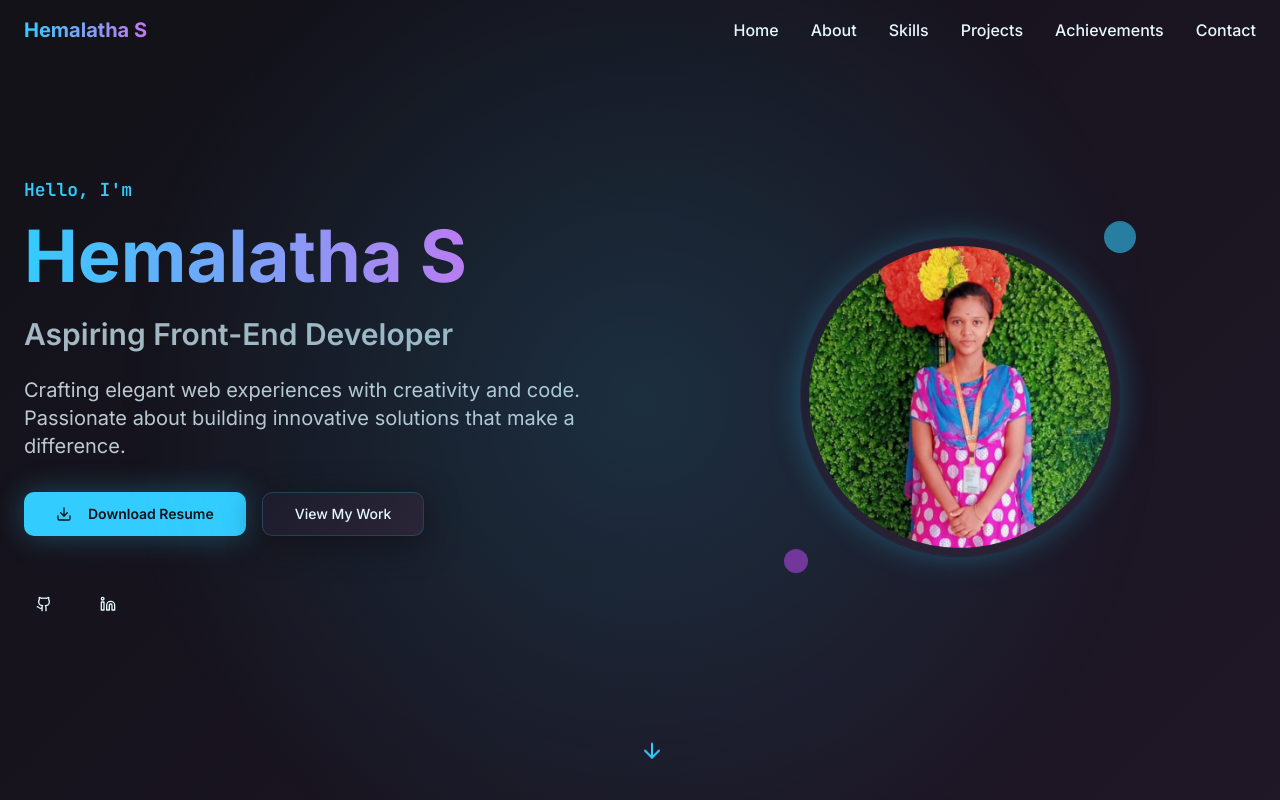
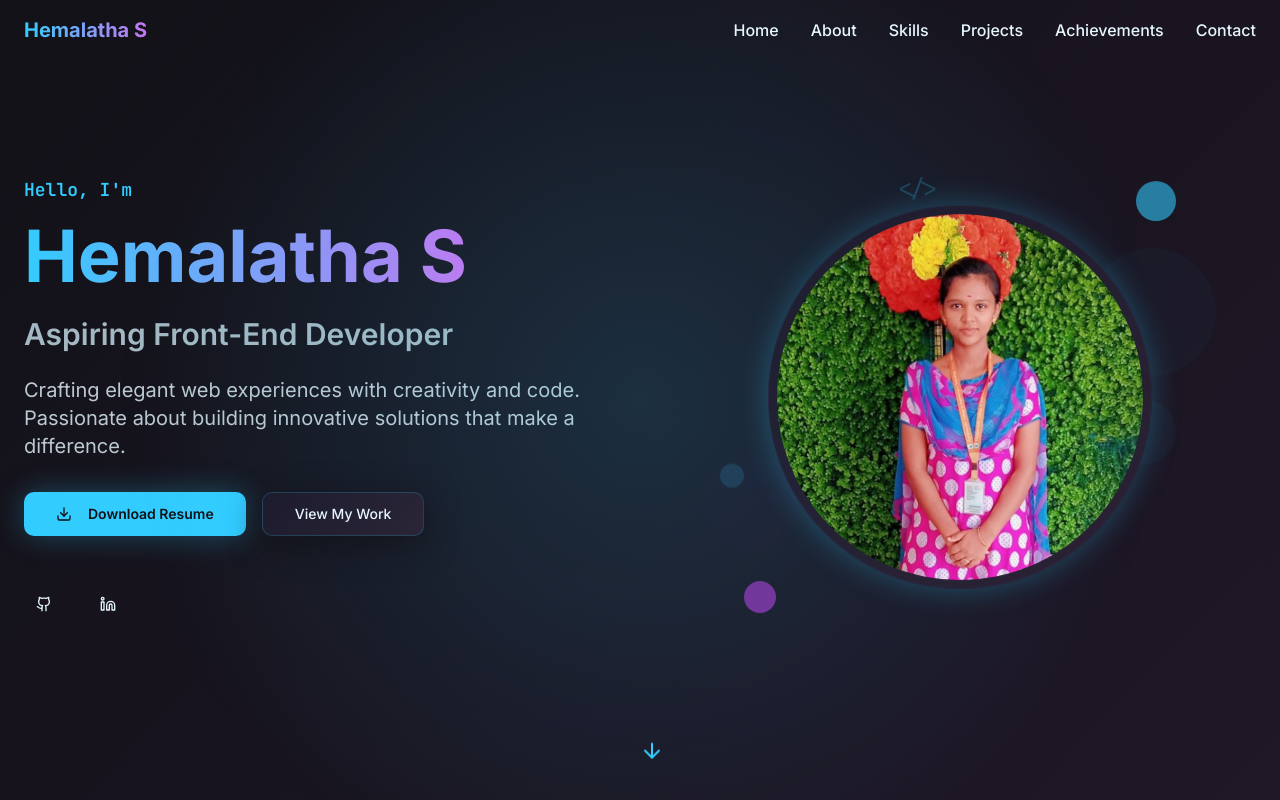
Before and after one commit to HemalathaSundarrajan/hemalathasundarrajn, a React (Vite) app: page / in a window 1280 px wide. Shown: the top 800 px of the page. Built offline with nearby package versions, Linux system fonts and the light colour scheme.

Commit message:
Add space on homepage

```diff
--- a/src/components/Hero.tsx
+++ b/src/components/Hero.tsx
@@ -59,19 +59,38 @@ const Hero = () => {
             </div>
           </div>
 
-          {/* Profile Image */}
-          <div className="flex-1 flex justify-center">
+          {/* Profile Image with Enhanced Decorative Elements */}
+          <div className="flex-1 flex justify-center relative">
             <div className="relative animate-float">
-              <div className="w-80 h-80 rounded-full overflow-hidden glass-card p-2 glow-button">
+              {/* Main profile image */}
+              <div className="w-96 h-96 rounded-full overflow-hidden glass-card p-2 glow-button relative z-10">
                 <img
                   src={profileImageUrl}
                   alt="Hemalatha S - Front-End Developer"
                   className="w-full h-full object-cover rounded-full"
                 />
               </div>
-              {/* Floating decorative elements */}
-              <div className="absolute -top-4 -right-4 w-8 h-8 bg-primary rounded-full animate-pulse opacity-60" />
-              <div className="absolute -bottom-4 -left-4 w-6 h-6 bg-secondary-glow rounded-full animate-pulse opacity-40" />
+
+              {/* Enhanced floating decorative elements */}
+              <div className="absolute -top-6 -right-6 w-10 h-10 bg-primary rounded-full animate-pulse opacity-60" />
+              <div className="absolute -bottom-6 -left-6 w-8 h-8 bg-secondary-glow rounded-full animate-pulse opacity-40" />
+              <div className="absolute top-1/4 -right-12 w-4 h-4 bg-accent rounded-full animate-ping opacity-30" />
+              <div className="absolute bottom-1/4 -left-12 w-6 h-6 bg-primary/30 rounded-full animate-bounce opacity-50" />
+
+              {/* Code-themed floating elements */}
+              <div className="absolute -top-8 left-1/3 text-primary/40 animate-pulse">
+                <div className="text-2xl font-mono">&lt;/&gt;</div>
+              </div>
+              <div className="absolute -bottom-8 right-1/3 text-secondary-glow/40 animate-pulse delay-1000">
+                <div className="text-xl font-mono">{}</div>
+              </div>
+            </div>
+
+            {/* Background decorative circles */}
+            <div className="absolute inset-0 -z-10">
+              <div className="absolute top-10 right-10 w-32 h-32 bg-primary/5 rounded-full animate-pulse" />
+              <div className="absolute bottom-10 left-10 w-24 h-24 bg-secondary-glow/5 rounded-full animate-pulse delay-500" />
+              <div className="absolute top-1/2 right-20 w-16 h-16 bg-accent/10 rounded-full animate-pulse delay-1000" />
             </div>
           </div>
         </div>
```
